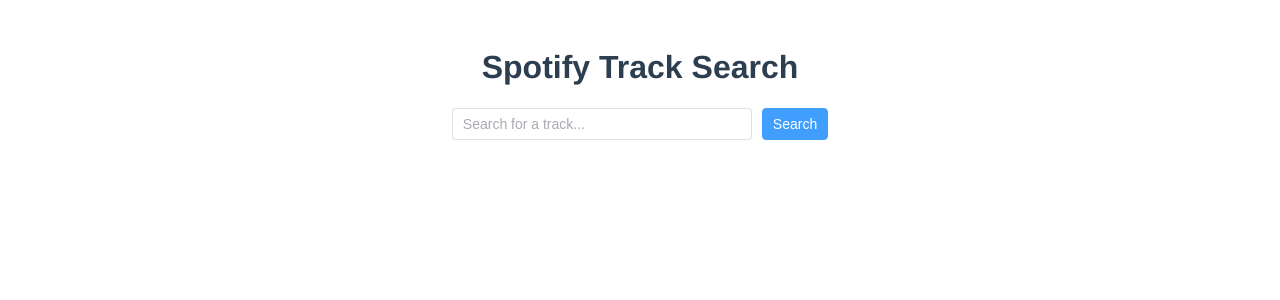
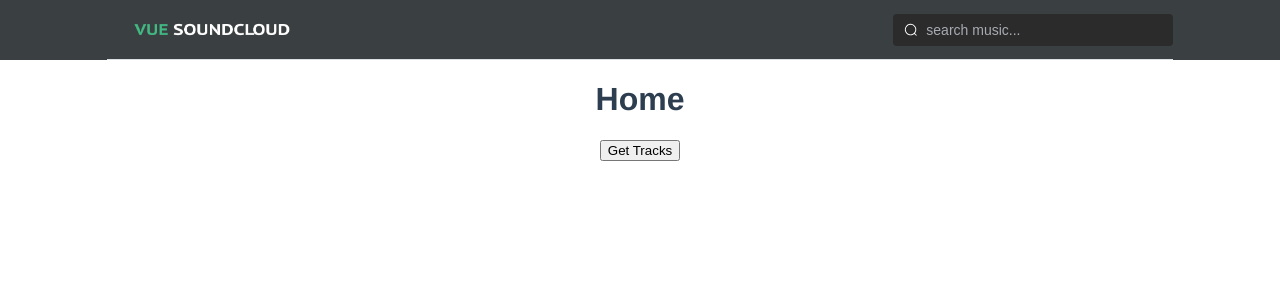
Before and after one commit to Sakurajima-sight/vue-soundcloud, a Vue app: page / in a window 1280 px wide. Shown: the top 300 px of the page. Built offline with nearby package versions, Linux system fonts and the light colour scheme.

Commit message:
Implement Vuex structure, API call flow, Navbar and etc.

```diff
--- a/index.html
+++ b/index.html
@@ -4,6 +4,9 @@
     <meta charset="UTF-8" />
     <meta name="viewport" content="width=device-width, initial-scale=1.0" />
     <title>vue-soundcloud</title>
+
+    <!-- 设置浏览器标签栏的小图标 -->
+    <link rel="icon" href="./public/favicon.ico" type="image/x-icon" />
   </head>
   <body>
     <div id="app"></div>
--- a/src/App.vue
+++ b/src/App.vue
@@ -1,136 +1,40 @@
 <template>
+  <!-- 根组件，包含 Navbar 和动态路由 -->
   <div id="app">
-    <h1>Spotify Track Search</h1>
-
-    <!-- 搜索表单 -->
-    <div class="search-container">
-      <el-input
-        v-model="searchQuery"
-        placeholder="Search for a track..."
-        @keyup.enter="searchTracks"
-        clearable
-        class="search-input"
-      />
-      <el-button @click="searchTracks" type="primary" class="search-button">Search</el-button>
-    </div>
-
-    <!-- 搜索结果展示 -->
-    <div v-if="tracks.length > 0">
-      <h2>Results:</h2>
-      <el-row :gutter="20">
-        <el-col v-for="track in tracks" :key="track.id" :span="6">
-          <el-card :body-style="{ padding: '20px' }" class="track-card">
-            <a :href="track.external_urls.spotify" target="_blank" class="track-link">
-              <img :src="track.album.images[0].url" alt="track image" width="100%" />
-              <h3>{{ track.name }}</h3>
-              <p>{{ track.artists[0].name }}</p>
-            </a>
-          </el-card>
-        </el-col>
-      </el-row>
-    </div>
-
-    <div v-else-if="errorMessage" class="error-message">
-      <el-alert title="Error" :description="errorMessage" type="error" show-icon />
-    </div>
-
+    <!-- 导入 Navbar 组件并渲染 -->
+    <Navbar />
+    <!-- 动态路由视图，会根据路由的变化来显示不同的组件 -->
+    <router-view />
   </div>
 </template>
 
 <script>
-// 导入客户端类
-import client from './utils/xhrWrapper'; // 引入你创建的 Client 类
-import { ElInput, ElButton, ElRow, ElCol, ElCard, ElAlert } from 'element-plus'; // 导入 Element Plus 组件
+// 在 Vue 3 中使用 'import' 来引入组件
+import Navbar from './components/Navbar.vue';
 
 export default {
-  name: 'App',
+  // 在 Vue 3 中，直接在组件中定义哪些子组件需要被注册
   components: {
-    ElInput,
-    ElButton,
-    ElRow,
-    ElCol,
-    ElCard,
-    ElAlert,
-  },
-  data() {
-    return {
-      searchQuery: '', // 搜索关键字
-      tracks: [], // 存储搜索结果
-      errorMessage: '', // 错误信息
-    };
-  },
-  methods: {
-    // 搜索 Spotify 曲目
-    async searchTracks() {
-      if (!this.searchQuery) {
-        this.errorMessage = 'Please enter a search query';
-        return;
-      }
-
-      try {
-        this.errorMessage = ''; // 清空错误消息
-        const response = await client.get({
-          url: 'search',
-          query: {
-            q: this.searchQuery, // 搜索关键词
-            type: 'track', // 搜索类型为歌曲
-            limit: 10, // 限制返回10个结果
-          },
-        });
-
-        // 更新界面的搜索结果
-        this.tracks = response.tracks.items;
-      } catch (error) {
-        // 如果请求失败，显示错误信息
-        this.errorMessage = 'Failed to fetch tracks';
-      }
-    },
+    // 注册 Navbar 组件
+    Navbar,
   },
 };
 </script>
 
-<style scoped>
-#app {
-  font-family: 'Avenir', Helvetica, Arial, sans-serif;
-  text-align: center;
-  color: #2c3e50;
-  padding: 20px;
-}
+<style>
+  /* 全局样式 */
+  body {
+    margin: 0; /* 去除页面边距 */
+  }
 
-.search-container {
-  display: flex;
-  justify-content: center;
-  margin-bottom: 20px;
-}
-
-.search-input {
-  width: 300px;
-  margin-right: 10px;
-}
-
-.search-button {
-  padding: 10px;
-}
-
-.track-card {
-  text-align: center;
-}
-
-.track-link {
-  text-decoration: none;
-  color: inherit;
-}
-
-.track-link h3 {
-  margin-top: 10px;
-  font-size: 16px;
-}
-
-.track-link p {
-  color: #777;
-}
-
-.error-message {
-  margin-top: 20px;
-}
+  /* app 根元素的样式 */
+  #app {
+    font-family: 'Avenir', Helvetica, Arial, sans-serif;
+    -webkit-font-smoothing: antialiased;
+    -moz-osx-font-smoothing: grayscale;
+    text-align: center; /* 文本居中对齐 */
+    color: #2c3e50; /* 设置文字颜色 */
+    margin: 0; /* 去除页面默认的 margin */
+    padding: 0; /* 去除页面默认的 padding */
+  }
 </style>
--- a/src/main.js
+++ b/src/main.js
@@ -11,9 +11,10 @@
   ElCol,
   ElMenu,
   ElIcon
-} from 'element-plus';
-import 'element-plus/dist/index.css';  // 引入 Element Plus 样式
-import router from './router';
+} from 'element-plus'
+import 'element-plus/dist/index.css'  // 引入 Element Plus 样式
+import store from './store'
+import router from './router'
 
 // 创建 Vue 应用实例
 const app = createApp(App);
@@ -25,6 +26,7 @@
   .use(ElInput)
   .use(ElCol)
   .use(ElMenu)
+  .use(store)
   .use(router)
   .use(ElIcon)
   .use(ElLoading);
--- /dev/null
+++ b/src/store/index.js
@@ -0,0 +1,10 @@
+import { createStore } from 'vuex'; // 引入 Vuex
+import home from './modules/home'; // 导入 home 模块
+
+const store = createStore({
+  modules: {
+    home, // 注册 home 模块
+  },
+});
+
+export default store;
--- /dev/null
+++ b/src/store/modules/home/actions.js
@@ -0,0 +1,28 @@
+import API from '@/utils/xhrWrapper';
+
+export default {
+  // getTracks: 获取 tracks 数据的异步操作
+  async getTracks({ commit }) {
+    try {
+      // 提交 mutation 通知正在加载 tracks 数据
+      commit('GET_TRACKS');
+
+      // 发起 API 请求获取 tracks 数据（使用 Spotify 的 search API）
+      const response = await API.get({
+        url: 'search',
+        query: {
+          q: 'house',          // 搜索的关键词，这里是 house 标签的音乐
+          type: 'track',       // 搜索类型为 track
+          limit: 50,           // 限制返回的结果数量为 50
+          offset: 0,           // 数据的起始位置（分页）
+        },
+      });
+
+      // 如果请求成功，提交 mutation 更新 tracks 数据
+      commit('GET_TRACKS_SUCCESS', response.tracks.items);  // 获取搜索结果中的歌曲项
+    } catch (error) {
+      // 如果请求失败，提交 mutation 处理错误
+      commit('GET_TRACKS_FAIL', error);
+    }
+  },
+};
--- /dev/null
+++ b/src/store/modules/home/getters.js
@@ -0,0 +1,10 @@
+export default {
+  // 获取 tracks 是否正在加载的状态
+  getTracksLoading: (state) => state.getTracksLoading,
+
+  // 获取 tracks 的数据
+  tracks: (state) => state.tracks,
+
+  // 获取 tracks 数据是否加载失败
+  getTracksFail: (state) => state.getTracksFail,
+};
--- /dev/null
+++ b/src/store/modules/home/index.js
@@ -0,0 +1,23 @@
+// 引入 getters、actions 和 mutations，模块化管理
+import getters from './getters'; // 用于获取 state 中的状态
+import actions from './actions'; // 用于执行异步操作或复杂的逻辑
+import mutations from './mutations'; // 用于直接修改 state 的值
+
+// 定义初始的 state 状态
+const defaultState = {
+  getTracksLoading: false, // 标识是否正在加载数据
+  tracks: null, // 存储获取到的 tracks 数据
+  getTracksFail: false, // 标识数据获取是否失败
+};
+
+// Vuex 模块配置
+export default {
+  // 定义 state
+  state: defaultState,
+  // 定义 getters
+  getters,
+  // 定义 actions
+  actions,
+  // 定义 mutations
+  mutations,
+};
--- /dev/null
+++ b/src/store/modules/home/mutations.js
@@ -0,0 +1,18 @@
+export default {
+  // GET_TRACKS：触发此 mutation 时，表示正在获取 tracks 数据，设置加载状态为 true
+  GET_TRACKS: (state) => {
+    state.getTracksLoading = true;  // 设置加载状态为 true
+  },
+
+  // GET_TRACKS_SUCCESS：请求成功时触发此 mutation，保存获取到的数据并设置加载状态为 false
+  GET_TRACKS_SUCCESS: (state, data) => {
+    state.getTracksLoading = false;  // 设置加载状态为 false
+    state.tracks = data;  // 保存 tracks 数据
+  },
+
+  // GET_TRACKS_FAIL：请求失败时触发此 mutation，记录失败的状态并设置加载状态为 false
+  GET_TRACKS_FAIL: (state, error) => {
+    state.getTracksLoading = false;  // 设置加载状态为 false
+    state.getTracksFail = error;  // 保存错误信息或状态
+  },
+};
--- a/src/views/Home.vue
+++ b/src/views/Home.vue
@@ -1,6 +1,9 @@
 <template>
   <div>
     <h1>Home</h1>
+    <!-- 按钮点击后获取曲目 -->
+    <button @click="getItems">Get Tracks</button>
+
     <!-- 如果获取曲目失败，显示错误信息 -->
     <p v-if="getTracksFail">Failed to get tracks</p>
 
@@ -8,10 +11,7 @@
     <h1 v-if="getTracksLoading">Loading...</h1>
 
     <!-- 遍历曲目列表并显示每个曲目的标题 -->
-    <h1 v-for="(track, i) in tracks" :key="i">{{ track.title }}</h1>
-
-    <!-- 按钮点击后获取曲目 -->
-    <button @click="getItems">Get Tracks</button>
+    <h1 v-for="(track, i) in tracks" :key="i">{{ track.name }}</h1>
   </div>
 </template>
 
@@ -31,18 +31,19 @@
 
     // 定义获取曲目的方法
     const getItems = () => {
-      store.dispatch('getTracks');
+      store.dispatch('getTracks'); // 触发 action，获取数据
     };
 
     // 返回计算属性和方法
     return {
+      getItems,
       getTracksLoading,
       tracks,
       getTracksFail,
-      getItems,
     };
   },
 };
+
 </script>
 
 <style>
```
Also changed, not shown: 1 other file (tests, documents, lock files or other folders).
